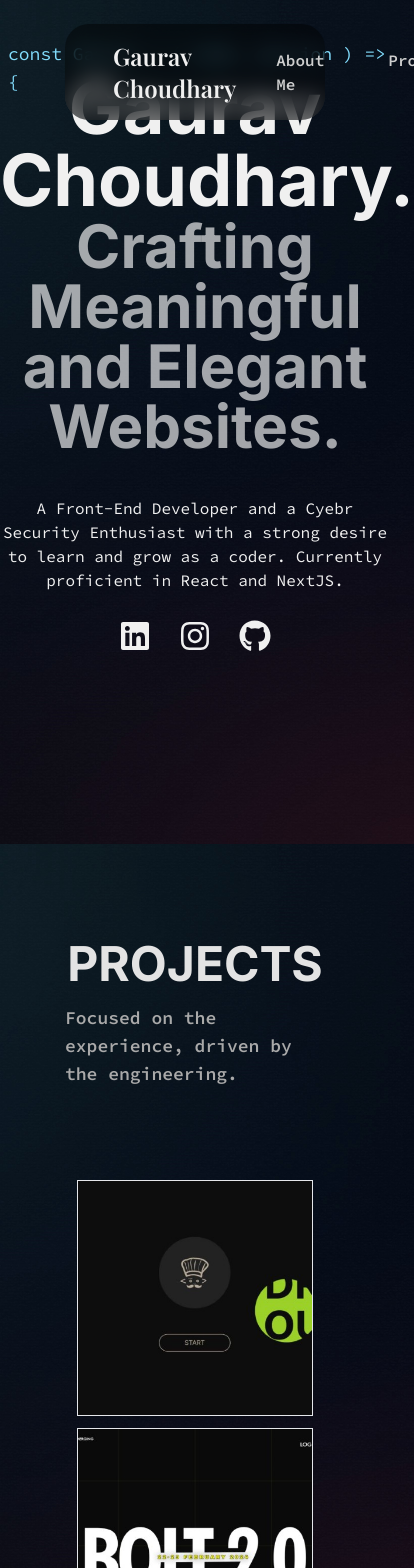
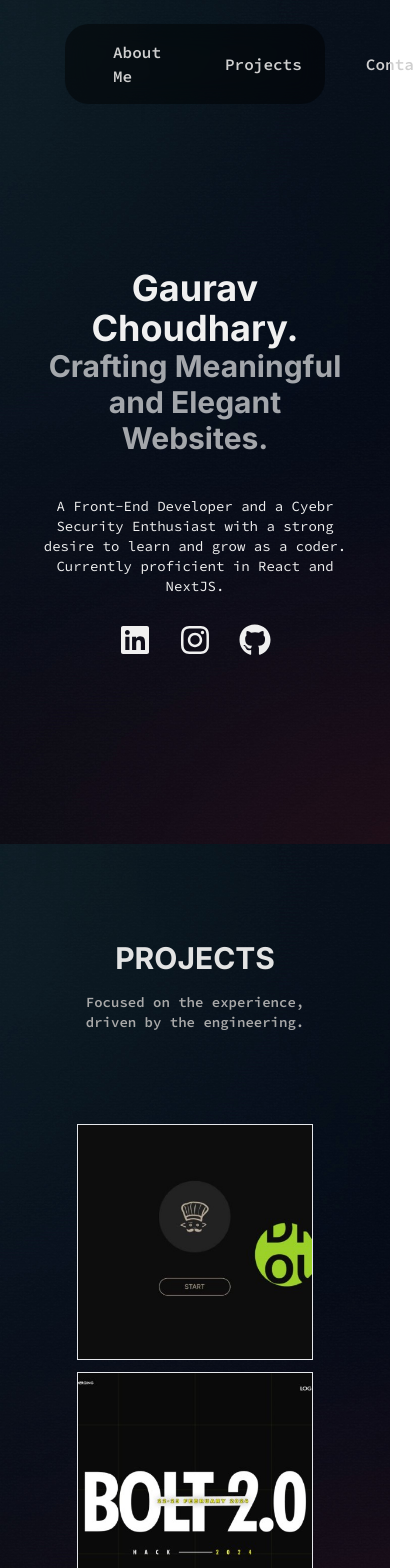
Before and after one commit to Gaurav-Choudhary2113/vite-portfolio, a React (Vite) app: page / in a window 390 px wide. Shown: the top 1568 px of the page, 414 px wide, since content can reach past the window. Built offline with nearby package versions, Linux system fonts and the light colour scheme.

Commit message:
responsive

```diff
--- a/src/Components/TypingText.jsx
+++ b/src/Components/TypingText.jsx
@@ -35,7 +35,11 @@ const TypingText = ({ texts, speed }) => {
     return () => clearInterval(typingInterval);
   }, [currentIndex, currentTextIndex, texts, speed, isRetreating, typedText]);
 
-  return <span className="code text-[#82ddfd] text-lg my-5">{typedText}</span>;
+  return (
+    <span className="code text-[#82ddfd] md:text-lg text-sm my-5">
+      {typedText}
+    </span>
+  );
 };
 TypingText.propTypes = {
   texts: PropTypes.string.isRequired,
--- a/src/Scenes/Contact.jsx
+++ b/src/Scenes/Contact.jsx
@@ -17,16 +17,16 @@ const Contact = () => {
     <section id="contact" className="h-100vh my-40">
       <div className="flex flex-col w-full justify-center items-center">
         <div>
-          <p className="inter text-[#e3e3e3] font-semibold text-5xl">
+          <p className="inter text-[#e3e3e3] font-semibold md:text-5xl text-3xl sm:text-4xl">
             Contact Me
           </p>
         </div>
-        <p className="mb-20 mt-4 codesemi text-[#a9a9a9] text-lg">
+        <p className="mb-20 mt-4 codesemi text-[#a9a9a9] md:text-lg text-sm flex text-center mx-10">
           &quot;Hello there! Let&apos;s connect. Drop me a message!&quot;
         </p>
       </div>
-      <div className="flex justify-center w-full items-center mt-5">
-        <div className="codesemi w-1/2 mt-10 mx-20 md:mt-0">
+      <div className="flex justify-center w-full items-center">
+        <div className="codesemi ms:w-1/2 w-[90%] md:mx-20 mx-10 md:mt-0">
           <form
             action="https://formsubmit.co/8fc742b48d7a6c6a4745add36861b097"
             method="POST"
@@ -35,7 +35,7 @@ const Contact = () => {
             className="flex items-end flex-col"
           >
             <input
-              className="w-full border-2 rounded-sm my-2 border-[#8c8c8c95] bg-[#00000043] font-semibold placeholder-opaque-white py-2 px-4"
+              className="w-full border-2 rounded-sm my-2 border-[#8c8c8c95] bg-[#00000043] font-semibold placeholder-opaque-white py-2 px-4 md:text-base text-sm"
               type="text"
               placeholder="NAME"
               {...register("name", {
@@ -44,13 +44,13 @@ const Contact = () => {
               })}
             />
             {errors.name && (
-              <p className="text-[#87daea] mt-1">
+              <p className="text-[#87daea] mt-1 md:text-base text-xs">
                 {errors.name.type === "required" && "This field is required"}
                 {errors.name.type === "maxLength" && "Max length exceeded"}
               </p>
             )}
             <input
-              className="w-full border-2 rounded-sm my-2 border-[#8c8c8c95] bg-[#00000043] font-semibold placeholder-opaque-white py-2 px-4"
+              className="w-full border-2 rounded-sm my-2 border-[#8c8c8c95] bg-[#00000043] font-semibold placeholder-opaque-white py-2 px-4 md:text-base text-sm"
               type="text"
               placeholder="EMAIL"
               {...register("email", {
@@ -59,13 +59,13 @@ const Contact = () => {
               })}
             />
             {errors.email && (
-              <p className="text-[#87daea] mt-1">
+              <p className="text-[#87daea] mt-1 md:text-base text-xs">
                 {errors.email.type === "required" && "This field is required"}
                 {errors.email.type === "pattern" && "Invalid Email address"}
               </p>
             )}
             <textarea
-              className="w-full border-2 rounded-sm my-2 border-[#8c8c8c95] bg-[#00000043] font-semibold placeholder-opaque-white py-2 px-4"
+              className="w-full border-2 rounded-sm my-2 border-[#8c8c8c95] bg-[#00000043] font-semibold placeholder-opaque-white py-2 px-4 md:text-base text-sm"
               type="text"
               placeholder="MESSAGE"
               rows="4"
@@ -76,7 +76,7 @@ const Contact = () => {
               })}
             />
             {errors.email && (
-              <p className="text-[#87daea] mt-1">
+              <p className="text-[#87daea] mt-1 md:text-base text-xs">
                 {errors.message.type === "required" && "This field is required"}
                 {errors.message.type === "maxLenght" &&
                   "Max Length is 2000 chars."}
@@ -84,7 +84,7 @@ const Contact = () => {
             )}
             <button
               type="sumbit"
-              className="px-4 w-[180px] py-3 bg-[#04090f] border-[#8c8c8c95] border-2 font-semibold text-[#b7b7b7] mt-5 hover:bg-[#9ed0ff] hover:text-[#000000] transition duration-200"
+              className="px-4 w-[180px] py-3 bg-[#04090f] border-[#8c8c8c95] border-2 font-semibold text-[#b7b7b7] mt-5 hover:bg-[#9ed0ff] hover:text-[#000000] transition duration-200 md:text-base text-sm"
             >
               SEND MESSAGE
             </button>
--- a/src/Scenes/Landing.jsx
+++ b/src/Scenes/Landing.jsx
@@ -10,9 +10,9 @@ const Landing = () => {
   return (
     <section
       id="home"
-      className="md:flex md:justify-between md:items-center md:h-full gap-8 py-10 min-h-screen"
+      className="flex md:justify-between md:items-center justify-center items-center h-screen"
     >
-      <div className="md:mx-64">
+      <div className="md:mx-64 mx-10 sm:mx-20 mt-20">
         <motion.div
           initial="hidden"
           whileInView="visible"
@@ -23,17 +23,17 @@ const Landing = () => {
             visible: { opacity: 1, x: 0 },
           }}
         >
-          <p className="h-8 ml-2">
+          <p className="h-8 ml-2 text-center md:text-left mb-5 sm:block hidden">
             <TypingText texts={texts} speed={speed} delay={1000} />
           </p>
-          <p className="inter text-7xl leading-12 font-playfair z-10 text-center md:text-start">
+          <p className="inter md:text-7xl text-4xl sm:text-5xl leading-12 z-10 text-center md:text-start">
             Gaurav Choudhary.
           </p>
-          <p className="inter text-6xl font-playfair z-10 text-center md:text-start text-[#ffffffa1]">
+          <p className="inter md:text-6xl sm:text-4xl text-3xl z-10 text-center md:text-start text-[#ffffffa1]">
             Crafting Meaningful and Elegant Websites.
           </p>
 
-          <p className="code mt-10 mb-7 md:px-0 text-md text-center md:text-start xs:text-center xs:px-12">
+          <p className="code mt-10 mb-7 md:px-0 sm:text-md text-sm text-center md:text-start xs:text-center xs:px-12">
             A Front-End Developer and a Cyebr Security Enthusiast with a strong
             desire to learn and grow as a coder. Currently proficient in React
             and NextJS.
--- a/src/Scenes/Navbar.jsx
+++ b/src/Scenes/Navbar.jsx
@@ -30,10 +30,10 @@ const Navbar = () => {
       className="w-full z-50 flex justify-center fixed top-0 my-6"
     >
       <div className="flex justify-between w-2/3 items-center backdrop-blur-md bg-[#00000074] px-7 py-4 rounded-3xl">
-        <h4 className="font-playfair px-5 text-2xl font-bold">
+        <div className="font-playfair hidden md:block px-5 w-96 text-2xl font-bold">
           Gaurav Choudhary
-        </h4>
-        <div className="flex codesemi text-[#cfcfcf] justify-between gap-16 font-opensans text-sm font-semibold px-5">
+        </div>
+        <div className="flex codesemi text-[#cfcfcf] md:justify-end items-center w-full justify-evenly text-sm font-semibold px-5">
           <Link
             to="home"
             spy={true}
@@ -61,7 +61,7 @@ const Navbar = () => {
             spy={true}
             smooth={true}
             offset={-50}
-            className="hover:text-[#82ddfd] transition duration-400 text-base navbar-link cursor-pointer no-underline"
+            className="hover:text-[#82ddfd] transition mx-16 duration-400 text-base navbar-link cursor-pointer no-underline"
             style={{ transitionDelay: "1ms" }}
           >
             {" "}
--- a/src/Scenes/Projects.jsx
+++ b/src/Scenes/Projects.jsx
@@ -22,13 +22,15 @@ const Project = ({ title, desc, imgsrc, linky }) => {
   return (
     <motion.div variants={projectVariant} className="relative m-3 border">
       <div className={overlayStyles}>
-        <p className="text-2xl font-playfair mt-4 text-[#f9f9f9]">{title}</p>
-        <p className="code">{desc}</p>
+        <p className="md:text-2xl text-lg font-playfair mt-4 text-[#f9f9f9]">
+          {title}
+        </p>
+        <p className="code md:text-base text-xs">{desc}</p>
         <a
           href={linky}
           target="_blank"
           rel="noreferrer"
-          className="px-4 py-2 mb-3 bg-white text-black codesemi cursor-pointer hover:scale-105 active:scale-100"
+          className="md:px-4 md:py-2 px-2 py-1 mt-2 mb-3 md:text-base text-sm bg-white text-black codesemi cursor-pointer hover:scale-105 active:scale-100"
         >
           View Project
         </a>
@@ -54,11 +56,11 @@ const Projects = () => {
         }}
       >
         <div>
-          <p className="inter text-[#e3e3e3] font-semibold text-5xl">
+          <p className="inter text-[#e3e3e3] font-semibold md:text-5xl text-3xl sm:text-4xl">
             PROJECTS
           </p>
         </div>
-        <p className="mb-20 mt-4 codesemi text-[#a9a9a9] text-lg">
+        <p className="mb-20 mt-4 codesemi text-[#a9a9a9] md:text-lg text-sm flex text-center">
           Focused on the experience, driven by the engineering.
         </p>
       </motion.div>
```
